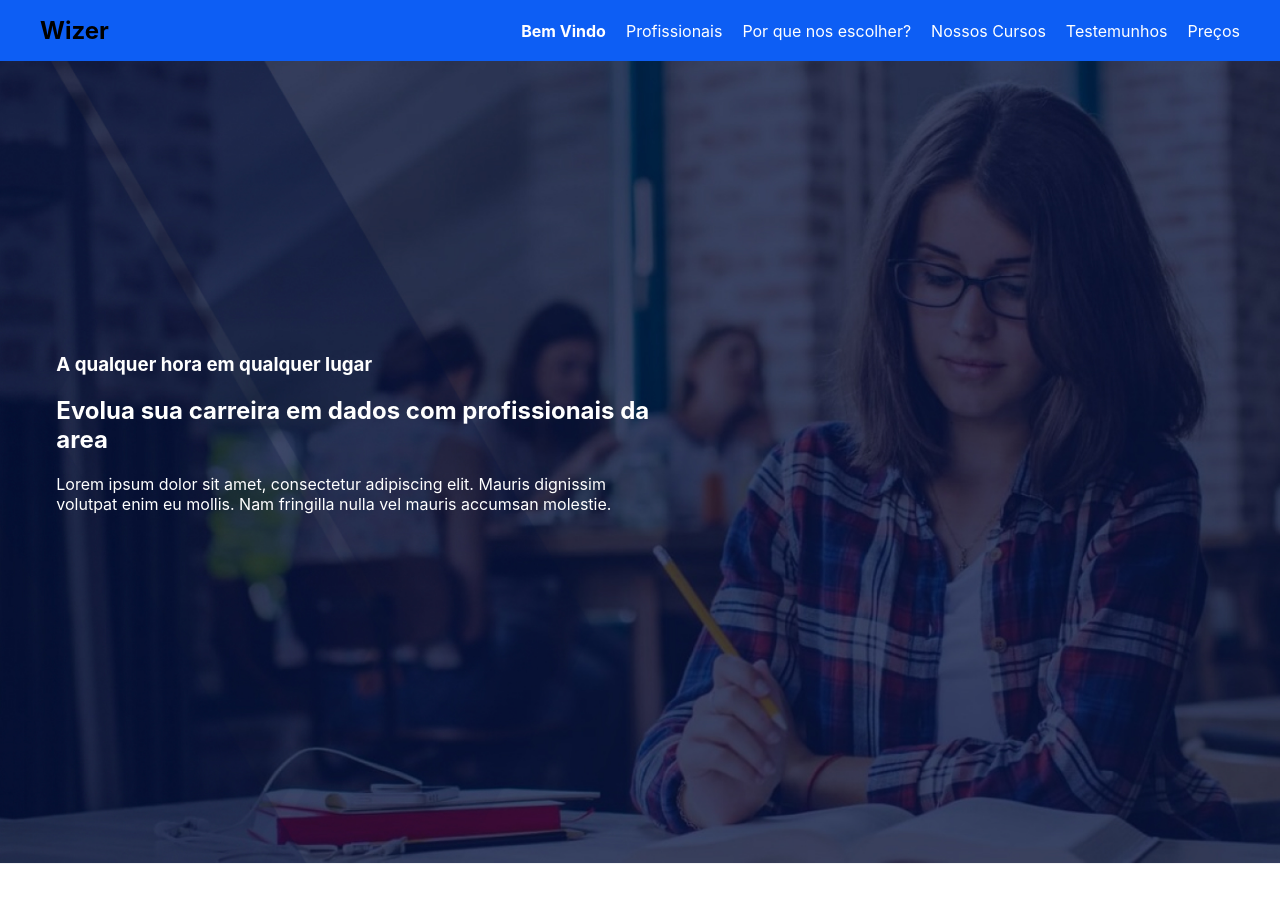
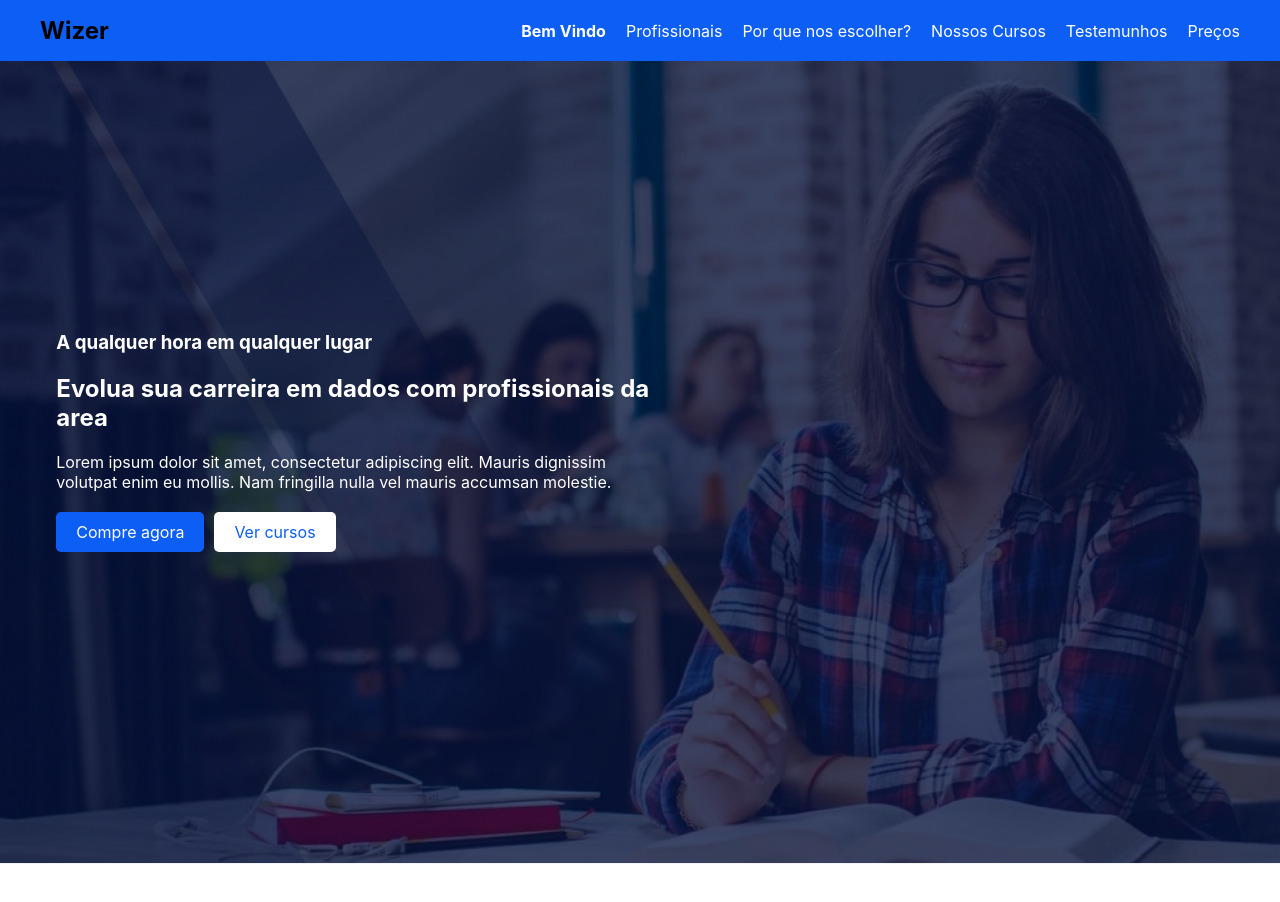
Before and after one commit to Lucas-A-Araujo/landing-page-challenge, a React (Create React App) app: page / in a window 1280 px wide. Shown: the top 902 px of the page. Built offline with nearby package versions, Linux system fonts and the light colour scheme.

Commit message:
chore: add buttons

```diff
--- a/src/components/Welcome_section/index.jsx
+++ b/src/components/Welcome_section/index.jsx
@@ -17,6 +17,10 @@ function WelcomeSection() {
             <h3>A qualquer hora em qualquer lugar</h3>
             <h1>Evolua sua carreira em dados com profissionais da area</h1>
             <p>Lorem ipsum dolor sit amet, consectetur adipiscing elit. Mauris dignissim volutpat enim eu mollis. Nam fringilla nulla vel mauris accumsan molestie.</p>
+            <div className="button-container">
+                <a href="#subscription-form" className="button">Compre agora</a>
+                <a href="#our-courses" className="button button-white">Ver cursos</a>
+          </div>
           </div>
         </div>
       </section>
--- a/src/components/Welcome_section/styles.css
+++ b/src/components/Welcome_section/styles.css
@@ -29,3 +29,31 @@
     max-height: 100%;
     object-fit: contain; /* Centraliza a imagem e corta o excesso */
   }
+
+  .button-container {
+    margin-top: 20px;
+  }
+
+  .button {
+    display: inline-block;
+    padding: 10px 20px;
+    background-color: #0D5EF4;
+    color: white;
+    text-decoration: none;
+    border-radius: 5px;
+    margin-right: 10px;
+    transition: background-color 0.3s ease;
+  }
+
+  .button.button-white {
+    background-color: white;
+    color: #0D5EF4;
+  }
+
+  .button:hover {
+    background-color: #094aa8;
+  }
+
+  .button.button-white:hover {
+    background-color: #f0f0f0;
+  }
```
